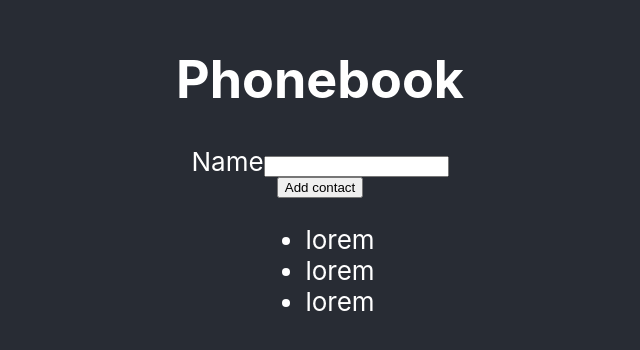
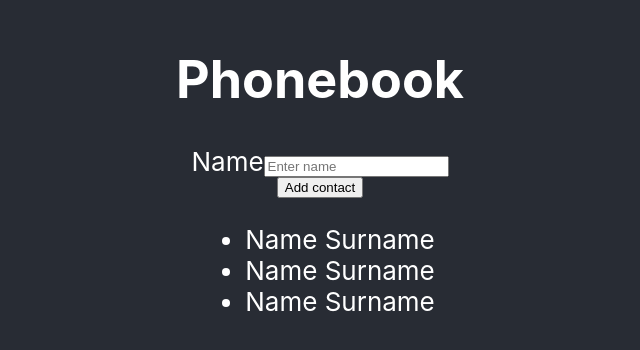
Before and after one commit to MeatyRenegade/goit-react-hw-02-phonebook, a React (Create React App) app: page / in a window 1280 px wide. Shown: the part 222-572 px from the top of the page, without its empty margins (320-960 px from the left). Built offline with nearby package versions, Linux system fonts and the light colour scheme.

Commit message:
Update App.js

```diff
--- a/src/App.js
+++ b/src/App.js
@@ -2,31 +2,47 @@ import { Component } from 'react';
 import './App.css';
 
 class App extends Component {
+  // state = {
+  //   contacts: [],
+  //   name: '',
+  // };
+
   state = {
-    contacts: [],
-    name: '',
+    value: '',
+  };
+
+  handleChange = e => {
+    this.setState({ value: e.target.value });
   };
 
   render() {
+    const { value } = this.state;
+
     return (
       <>
         <div className="App">
           <h1>Phonebook</h1>
           <form>
-            <label>Name</label>
+            <label>
+              Name
               <input
                 type="text"
                 name="name"
+                placeholder="Enter name"
                 pattern="^[a-zA-Zа-яА-Я]+(([' -][a-zA-Zа-яА-Я ])?[a-zA-Zа-яА-Я]*)*$"
                 title="Имя может состоять только из букв, апострофа, тире и пробелов. Например Adrian, Jacob Mercer, Charles de Batz de Castelmore d'Artagnan и т. п."
                 required
+                value={value}
+                onChange={this.handleChange}
               />
+            </label>
           </form>
+
           <button type="submit">Add contact</button>
           <ul>
-            <li>lorem</li>
-            <li>lorem</li>
-            <li>lorem</li>
+            <li>Name Surname</li>
+            <li>Name Surname</li>
+            <li>Name Surname</li>
           </ul>
         </div>
       </>
```
Lines whose indentation alone changed are shown as unchanged.
